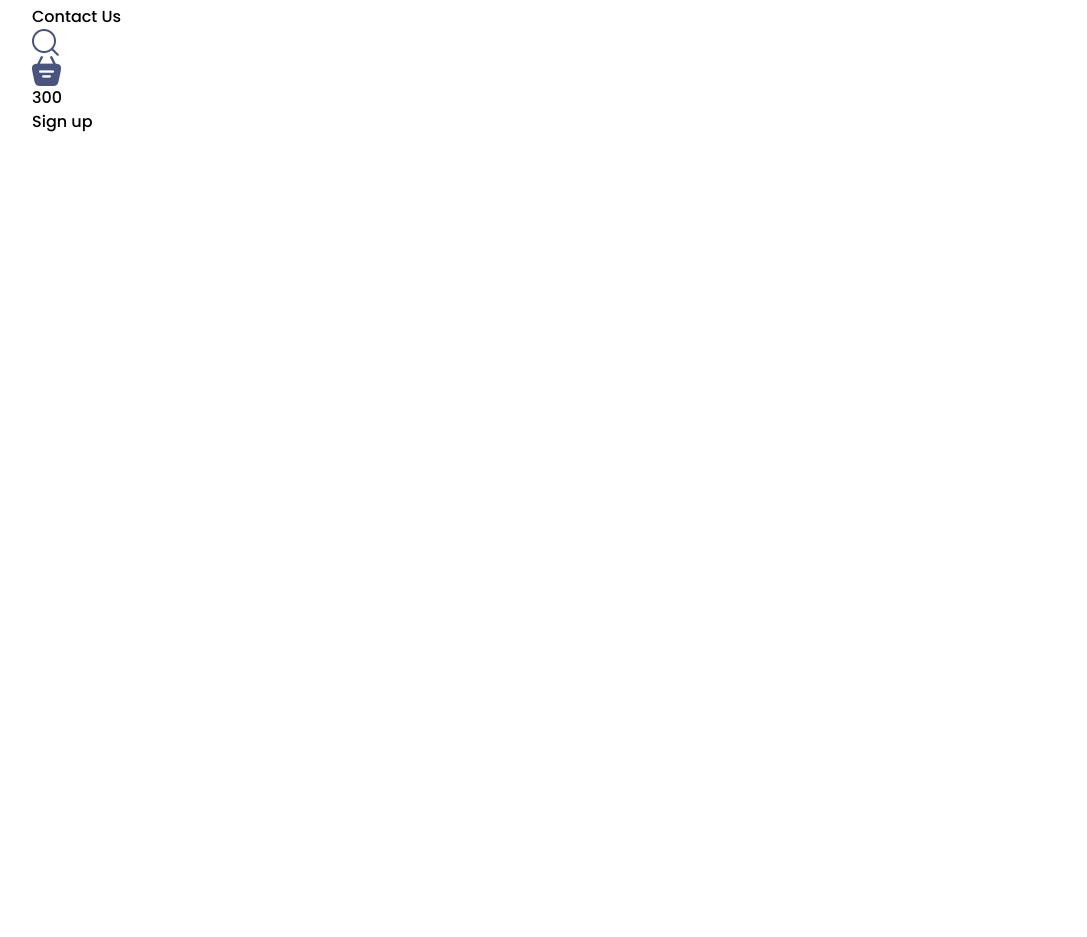
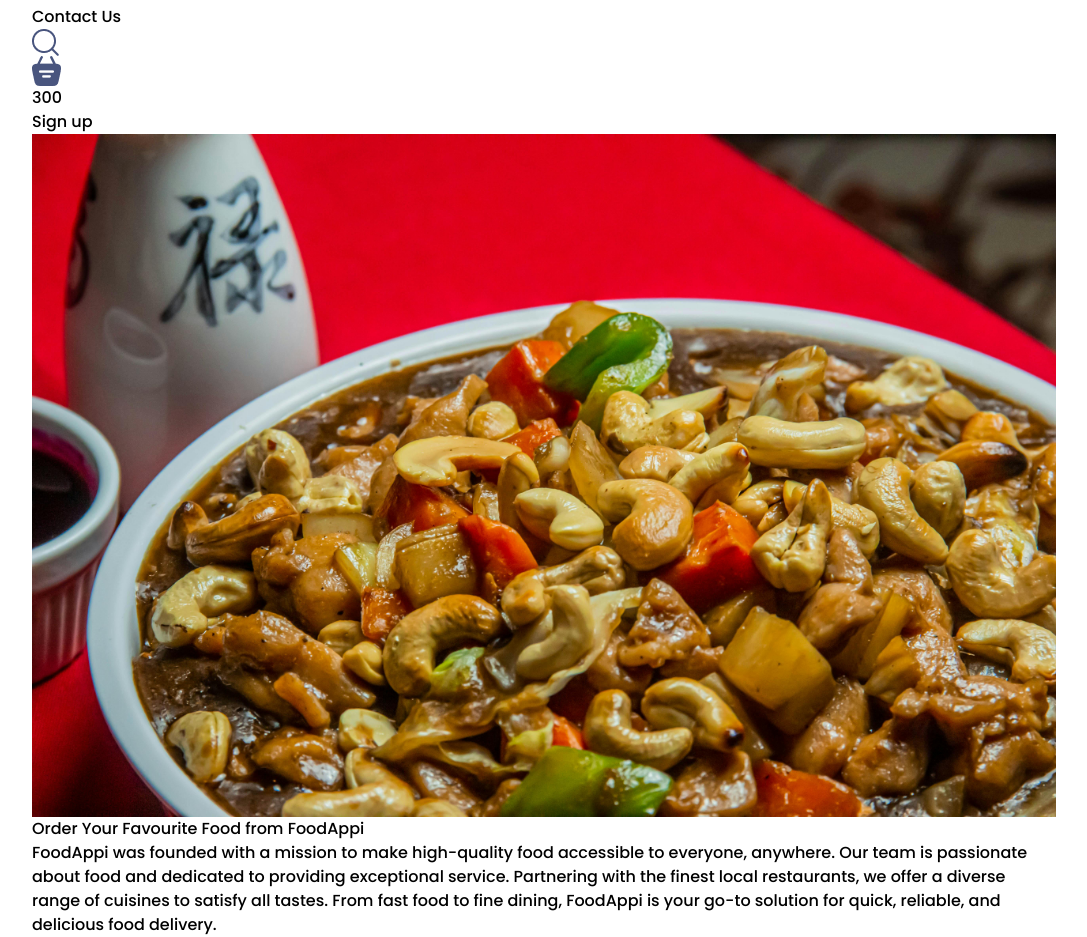
Before and after one commit to ARaihan66/FoodAppi_Frontend, a React (Vite) app: page / in a window 1280 px wide. Shown: the part 323-1260 px from the top of the page, without its empty margins (96-1183 px from the left). Before the commit the page ends 800 px from the top, so only its background shows below. Built offline with nearby package versions, Linux system fonts and the light colour scheme.

Commit message:
Add Hero section

```diff
--- a/src/App.jsx
+++ b/src/App.jsx
@@ -1,6 +1,8 @@
 import React from 'react'
 import Home from './pages/Home'
 import { BrowserRouter, Route, Routes } from 'react-router-dom'
+import Cart from './pages/Cart'
+import PlaceOrder from './pages/PlaceOrder'
 
 const App = () => {
   return (
@@ -8,9 +10,9 @@ const App = () => {
       <BrowserRouter>
       <Routes>
         <Route path='/' element={<Home/>} />
-        {/*<Route path='/menu' element={<Home/>} />
-        <Route path='/' element={<Home/>} />
-        <Route path='/' element={<Home/>} />*/}
+        {/*<Route path='/menu' element={<Home/>} />*/}
+        <Route path='/cart' element={<Cart/>} />
+        <Route path='/order' element={<PlaceOrder/>} />
       </Routes>
       </BrowserRouter>
     </div>
--- /dev/null
+++ b/src/components/heroSection/HeroSection.jsx
@@ -0,0 +1,16 @@
+import React from 'react';
+import bg_pic from "../../assets/food_asset/hero.jpg"
+
+const HeroSection = () => {
+  return (
+    <div className='w-full h-[80vh] relative'>
+        <img src={bg_pic} alt="" className='w-[100%] h-[100%] rounded-lg opacity-70'/>
+        <div className='absolute top-[45%] left-[10%]'>
+            <h2 className='text-white text-3xl uppercase bg-blue-400 inline-block p-[10px] rounded-lg'>Order Your Favourite Food from FoodAppi</h2>
+            <p className='text-white font-semibold text-justify w-[75%]'>FoodAppi was founded with a mission to make high-quality food accessible to everyone, anywhere. Our team is passionate about food and dedicated to providing exceptional service. Partnering with the finest local restaurants, we offer a diverse range of cuisines to satisfy all tastes. From fast food to fine dining, FoodAppi is your go-to solution for quick, reliable, and delicious food delivery.</p>
+        </div>
+    </div>
+  )
+}
+
+export default HeroSection
--- a/src/pages/Home.jsx
+++ b/src/pages/Home.jsx
@@ -1,10 +1,12 @@
 import React from 'react'
 import Navbar from '../components/navbar/Navbar'
+import HeroSection from '../components/heroSection/HeroSection'
 
 const Home = () => {
   return (
     <div>
         <Navbar/>
+        <HeroSection/>
     </div>
   )
 }
```
Also changed, not shown: src/assets/food_asset/hero.jpg (added), src/assets/food_asset/logo.png (deleted).
